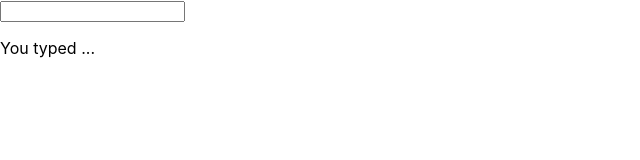
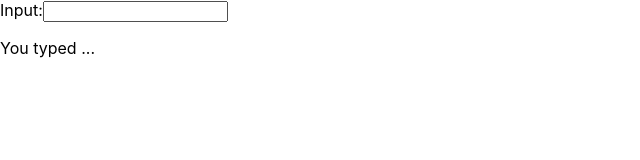
Before and after one commit to PavelKovalchuk/react-testing-library, a React (Create React App) app: page / in a window 1280 px wide. Shown: the top 160 px of the page, without its empty margins (0-640 px from the left). Built offline with nearby package versions, Linux system fonts and the light colour scheme.

Commit message:
base selection

```diff
--- a/src/App.tsx
+++ b/src/App.tsx
@@ -11,7 +11,7 @@ interface CustomInputProps {
 function CustomInput({ children, value, onChange }: CustomInputProps) {
   return (
     <div>
-      <label htmlFor="search" />
+      <label htmlFor="search">{children}</label>
       <input id="search" type="text" value={value} onChange={onChange} />
     </div>
   );
```
Also changed, not shown: 1 other file (tests, documents, lock files or other folders).
